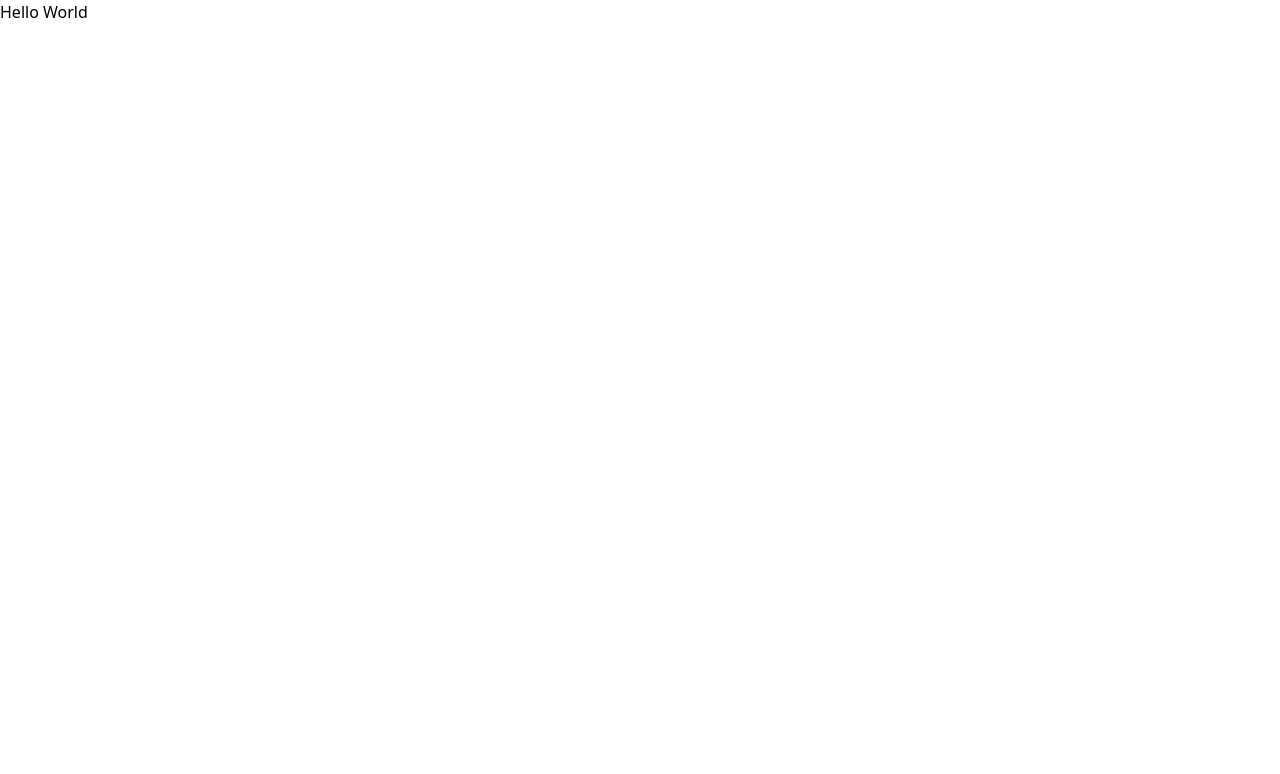
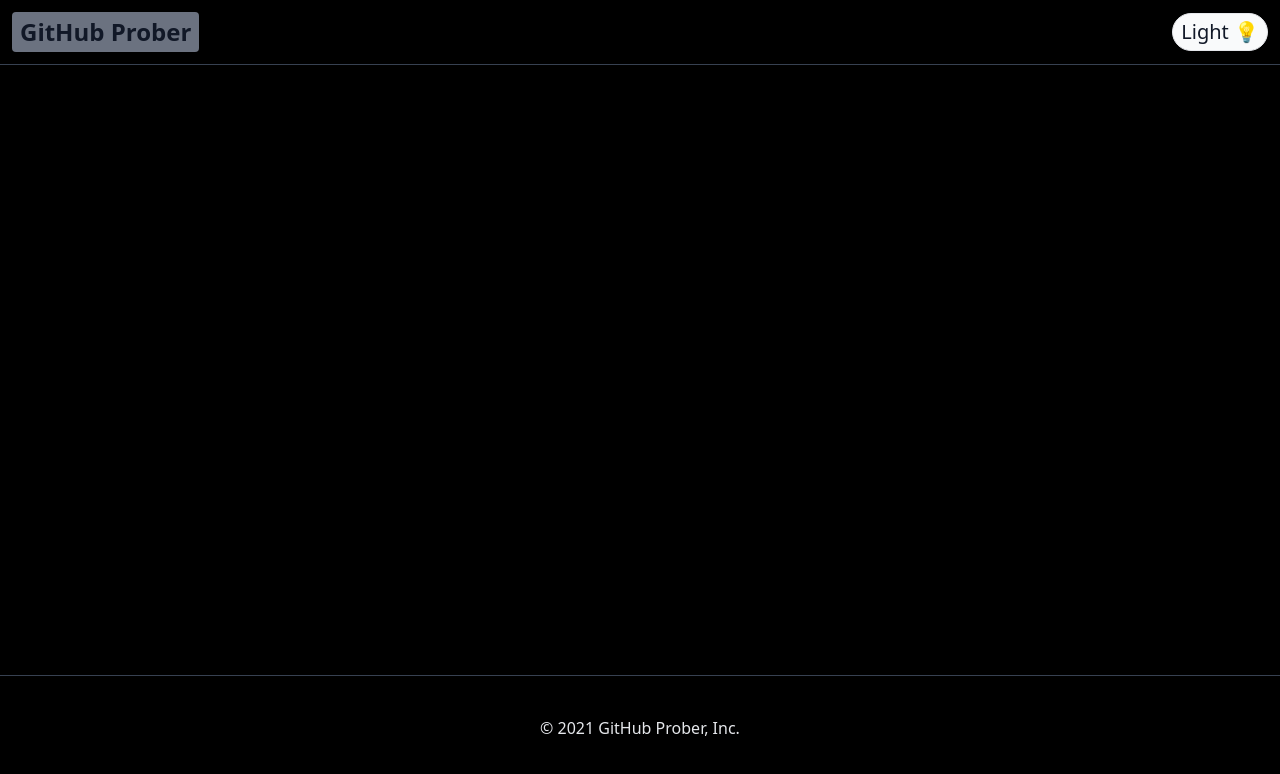
Before and after one commit to MagicPojska/github-prober, a React (Create React App) app: page / in a window 1280 px wide. Shown: the top 774 px of the page. Built offline with nearby package versions, Linux system fonts and the light colour scheme.

Commit message:
Installed react-router-dom and made Navbar and Footer

```diff
--- a/package.json
+++ b/package.json
@@ -9,6 +9,7 @@
     "@testing-library/user-event": "^12.8.3",
     "react": "^17.0.2",
     "react-dom": "^17.0.2",
+    "react-router-dom": "^6.0.0",
     "react-scripts": "4.0.3",
     "web-vitals": "^1.1.2"
   },
--- a/src/App.js
+++ /dev/null
@@ -1,5 +0,0 @@
-function App() {
-  return <div>Hello World</div>;
-}
-
-export default App;
--- /dev/null
+++ b/src/App.jsx
@@ -0,0 +1,19 @@
+import { useState } from "react"
+import Footer from "./components/Footer"
+import { Navbar } from "./components/Navbar"
+
+const App = () => {
+  const [darkTheme, setDarkTheme] = useState(true)
+
+  return (
+    <div className={darkTheme ? 'dark' : ''}>
+      <div className='bg-gray-100 dark:bg-black dark:text-gray-200 min-h-screen'>
+        <Navbar darkTheme={darkTheme} setDarkTheme={setDarkTheme} />
+
+        <Footer />
+      </div>
+    </div>
+  )
+}
+
+export default App
--- /dev/null
+++ b/src/components/Footer.jsx
@@ -0,0 +1,9 @@
+const Footer = () => {
+    return (
+        <div className="absolute bottom-5 w-full text-center p-10 mt-10 border-t dark:border-gray-700 border-gray-200 ">
+            © 2021 GitHub Prober, Inc.
+        </div>
+    )
+}
+
+export default Footer
--- /dev/null
+++ b/src/components/Navbar.jsx
@@ -0,0 +1,19 @@
+import { Link } from 'react-router-dom'
+
+
+export const Navbar = ({ darkTheme, setDarkTheme }) => {
+    return (
+        <div className="p-3 flex flex-wrap sm:justify-between justify-center items-center border-b dark:border-gray-700 border-gray-200 ">
+            <div className='flex justify-between items-center space-x-5 w-screen'>
+                <Link to='/'>
+                    <p className='text-2xl bg-blue-500 font-bold text-white py-1 px-2 rounded dark:bg-gray-500 dark:text-gray-900'>
+                        GitHub Prober
+                    </p>
+                </Link>
+                <button type='button' onClick={() => setDarkTheme(!darkTheme)} className='text-xl dark:bg-gray-50 dark:text-gray-900 bg_white border rounded-full px-2 py-1 hover:shadow-lg'>
+                    {darkTheme ? 'Light 💡' : 'Dark 🌙'}
+                </button>
+            </div>
+        </div>
+    )
+}
--- a/src/index.js
+++ b/src/index.js
@@ -2,5 +2,11 @@
 import ReactDOM from "react-dom";
 import "./index.css";
 import App from "./App";
+import { BrowserRouter as Router } from "react-router-dom";
 
-ReactDOM.render(<App />, document.getElementById("root"));
+ReactDOM.render(
+  <Router>
+    <App />
+  </Router>,
+  document.getElementById("root")
+);
--- a/tailwind.config.js
+++ b/tailwind.config.js
@@ -1,6 +1,6 @@
 module.exports = {
   purge: ["./src/**/*.{js,jsx,ts,tsx}", "./public/index.html"],
-  darkMode: false, // or 'media' or 'class'
+  darkMode: "class", // or 'media' or 'class'
   theme: {
     extend: {},
   },
```
Also changed, not shown: 1 other file (tests, documents, lock files or other folders).
